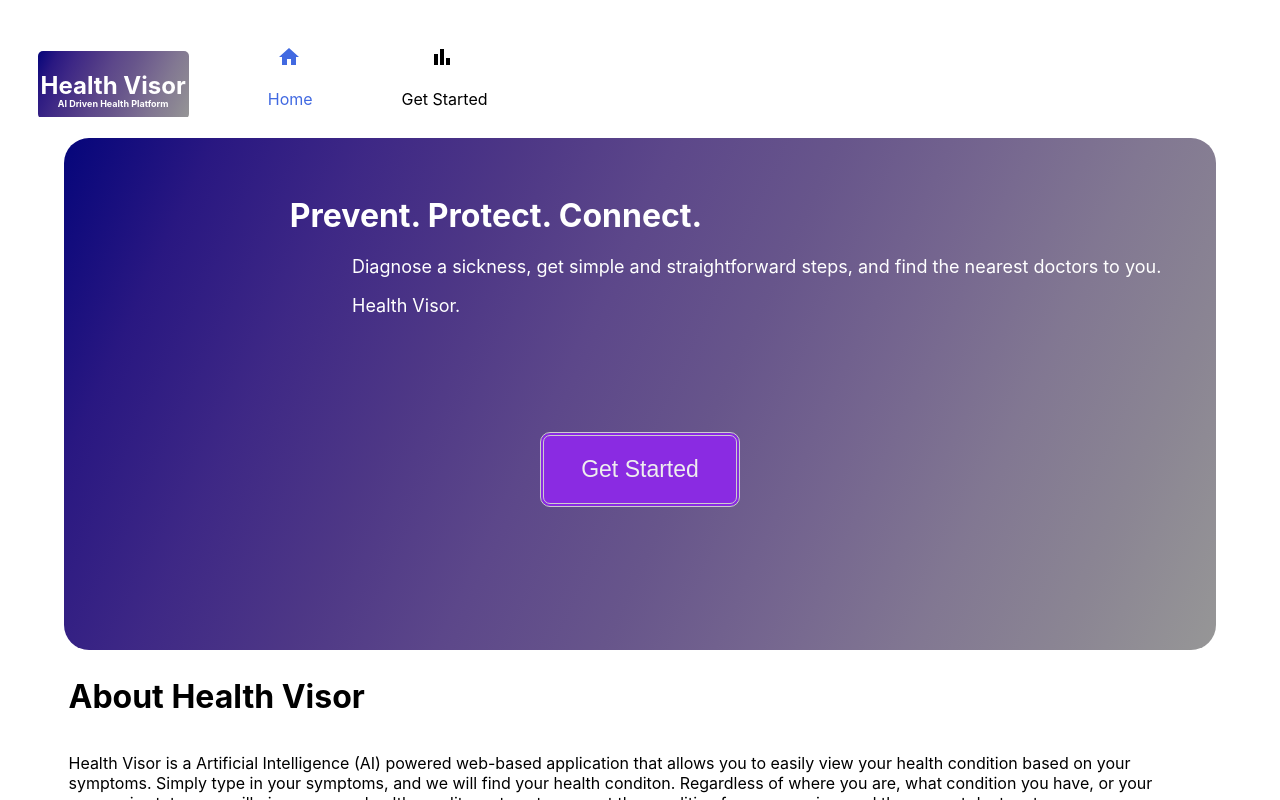
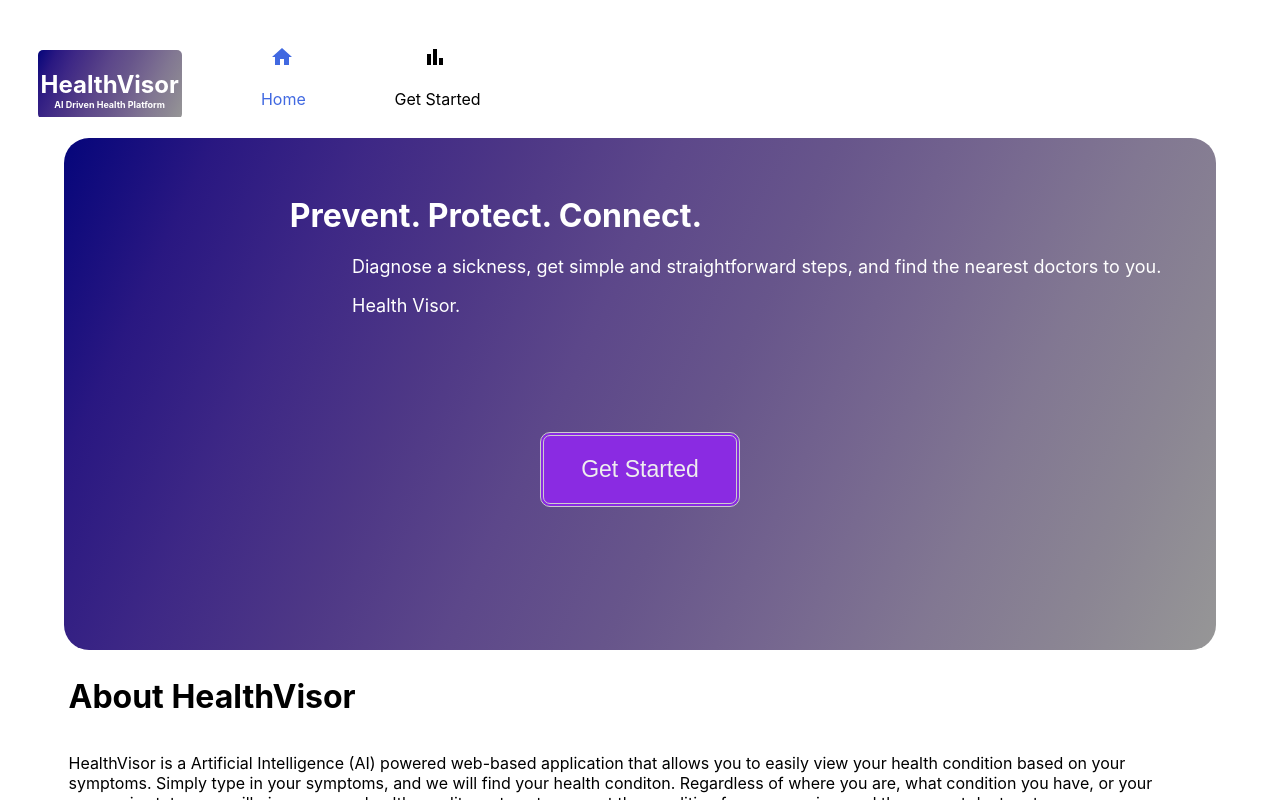
Before and after one commit to Rohit-K814307/HealthVisor_App, a React (Create React App) app in the folder frontend/reactapp/: page / in a window 1280 px wide. Built offline with nearby package versions, Linux system fonts and the light colour scheme.

Commit message:
changed name to HealthVisor

```diff
--- a/frontend/reactapp/src/components/footer/Footer.jsx
+++ b/frontend/reactapp/src/components/footer/Footer.jsx
@@ -6,10 +6,10 @@ const Footer = () => {
     <footer class="footer">
       <div class="footer-content">
 
-        <h3>Health Visor</h3>
+        <h3>HealthVisor</h3>
 
         <p>
-          Health Visor is an AI powered application that
+          HealthVisor is an AI powered application that
           can easily find healthcare-related information about the population
           of a specific congressional district in the US. Thank you for visiting
           the site!
@@ -17,7 +17,7 @@ const Footer = () => {
 
         <div class="footer-bottom">
           <p>Made by <a href="https://www.linkedin.com/in/rohit-kulkarni-305a86202/">Rohit Kulkarni</a>  </p>
-          <p>ⓒ Health Visor 2022</p>
+          <p>ⓒ Rohit Kulkarni 2022</p>
         </div>
 
 
--- a/frontend/reactapp/src/components/navbar/Navbar.jsx
+++ b/frontend/reactapp/src/components/navbar/Navbar.jsx
@@ -18,7 +18,7 @@ const Navbar = () => {
 
           <div className="img-hv">
             <div className="img-hv-child">
-              <h2 className="health">Health Visor</h2>
+              <h2 className="health">HealthVisor</h2>
               <h3 className="visor">AI Driven Health Platform</h3>
             </div>
           </div>
--- a/frontend/reactapp/src/pages/getstarted/Getstarted.jsx
+++ b/frontend/reactapp/src/pages/getstarted/Getstarted.jsx
@@ -6,7 +6,7 @@ const Getstarted = () => {
     return (
         <div className="getstarted-container">
             <div className="gs-header-bg">
-                <h1 className="gs-header-text">Get Started with Health Visor</h1>
+                <h1 className="gs-header-text">Get Started with HealthVisor</h1>
             </div>
 
 
--- a/frontend/reactapp/src/pages/home/about/About.jsx
+++ b/frontend/reactapp/src/pages/home/about/About.jsx
@@ -5,12 +5,12 @@ const About = () => {
     return (
         <div class="about-container">
             <h1 className="about-heading">
-                About Health Visor
+                About HealthVisor
             </h1>
 
             <div className="about-cont">
                 <p className="about-content1">
-                    Health Visor is a Artificial Intelligence (AI) powered web-based application
+                    HealthVisor is a Artificial Intelligence (AI) powered web-based application
                     that allows you to easily view your health condition based on your symptoms.
                     Simply type in your symptoms, and we will find your health conditon. Regardless
                     of
@@ -28,7 +28,7 @@ const About = () => {
                 <div className="disclaimer">
                     <h2 className="disclaimer-heading">Disclaimer</h2>
                     <p>
-                        The Health Visor application does not track your data and
+                        The HealthVisor application does not track your data and
                         only uses it for AI analysis. Additionally, dial 911 if you
                         have a life threatening emergency.
                     </p>
```
